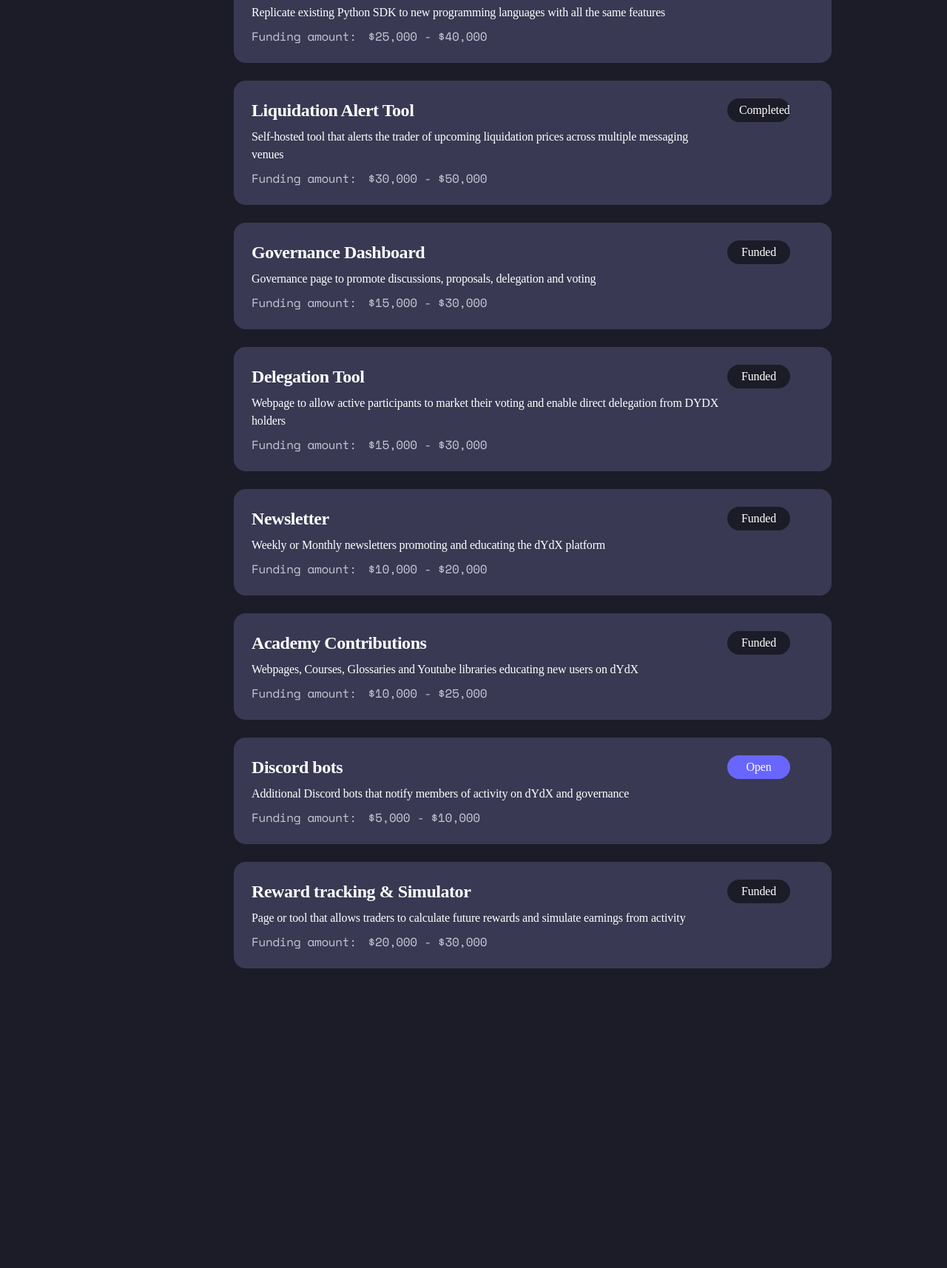
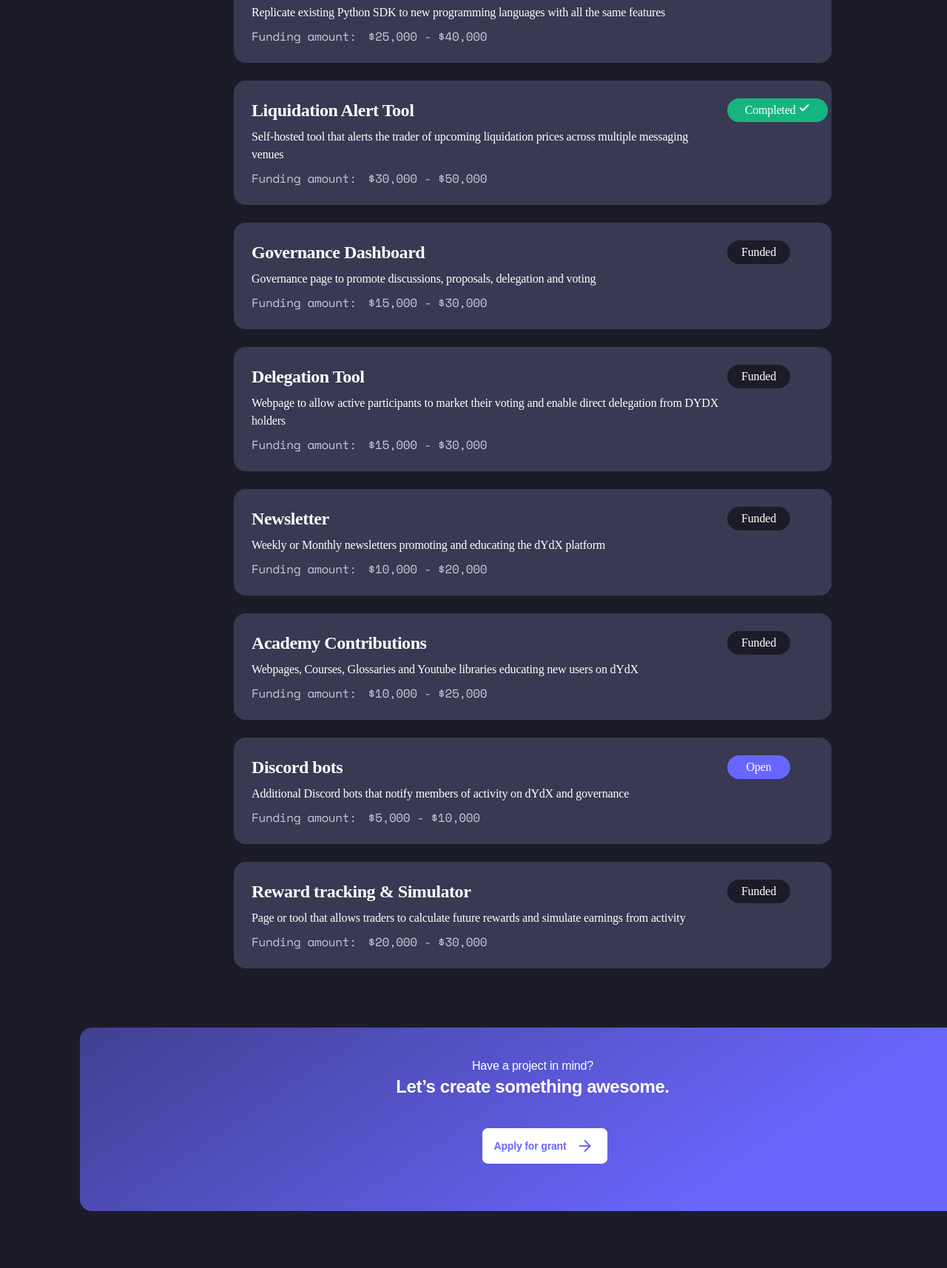
Before and after one commit to QuyenBui123/UI, a website: page Discover.html in a window 1280 px wide. Shown: the part 907-2621 px from the top of the page at 74% size. Before the commit the page ends 2216 px from the top, so only its background shows below. Drawn offline with nearby package versions, Linux system fonts and the light colour scheme; a web font is replaced by a local one.

Commit message:
buil discover

```diff
--- a/Discover.html
+++ b/Discover.html
@@ -115,8 +115,10 @@
                         <p class="content-title__fun3">Funding amount:</p>
                         <p class="content-title__fun4">$30,000 - $50,000</p>
                     </div>
-                    <div class="badge">
-                        <p class="badge__text">Completed</p>
+                    <div  class="badge badge2">
+                        <p class="badge__text">Completed
+                            <img  src="./assets/imgs/sketched/fi_check.svg" alt="">
+                        </p>
                     </div>
                 </div>
             </div>
@@ -213,8 +215,9 @@
 
         <!--  -->
         <!--  -->
+        <div style="float: left;">
             <!--CTA-->
-        <!-- <div class="cta_wrapper">
+            <div class="cta_wrapper">
                 <div class=" cta">
                     <p class="cta__paragraph">Have a project in mind?</p>
                     <div class="cta__text mb-10">
@@ -225,11 +228,11 @@
                     </div>
 
                 </div>
-        </div> -->
+            </div>
             <!---->
 
             <!--fo0ter-->
-        <!-- <footer class="footer">
+            <footer class="footer">
                 <div class="container">
                     <div class="footer__container">
 
@@ -262,8 +265,9 @@
                         </div>
                     </div>
                 </div>
-        </footer> -->
+            </footer>
             <!--fo0ter-->
+        </div>
 
     </div>
 
--- a/styles/page/Discover.scss
+++ b/styles/page/Discover.scss
@@ -238,3 +238,11 @@
 .badge1{
     background-color:$button_color;
 }
+.badge2{
+    width: 136px;
+    background-color:$color-accent-green;
+    & > img{
+        margin-left: 8px;
+        margin-top: 4px;
+    }
+}
```
Also changed, not shown: assets/imgs/sketched/fi_check.svg (added), styles/styles.css, 1 other file. Lines whose indentation alone changed are shown as unchanged.
